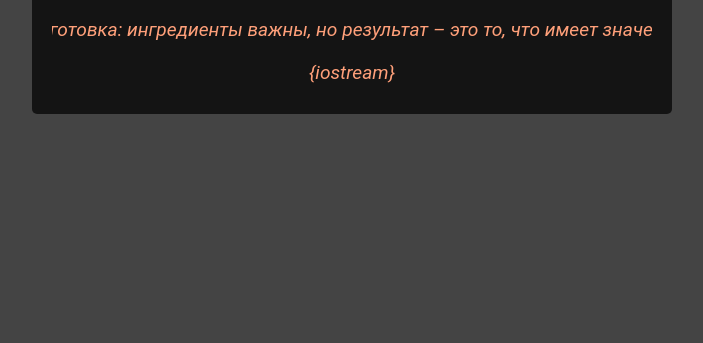
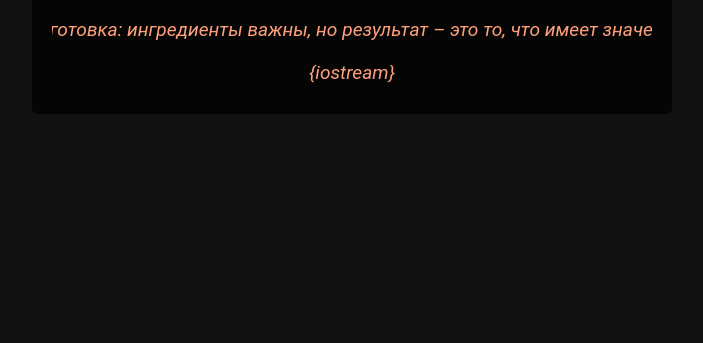
Before and after one commit to FasadSalatov/MySite, a plain HTML site: page index.html in a window 1280 px wide. Shown: the part 457-800 px from the top of the page, without its empty margins (288-991 px from the left). Drawn offline with Linux system fonts and the light colour scheme.

Commit message:
Update styles.css

```diff
--- a/styles.css
+++ b/styles.css
@@ -2,7 +2,7 @@ body {
     margin: 0;
     padding: 0;
     font-family: 'Roboto', sans-serif;
-    background-color: #444;
+    background-color: #111;
     background-size: cover;
     color: #f5f5f5;
     display: flex;
```
